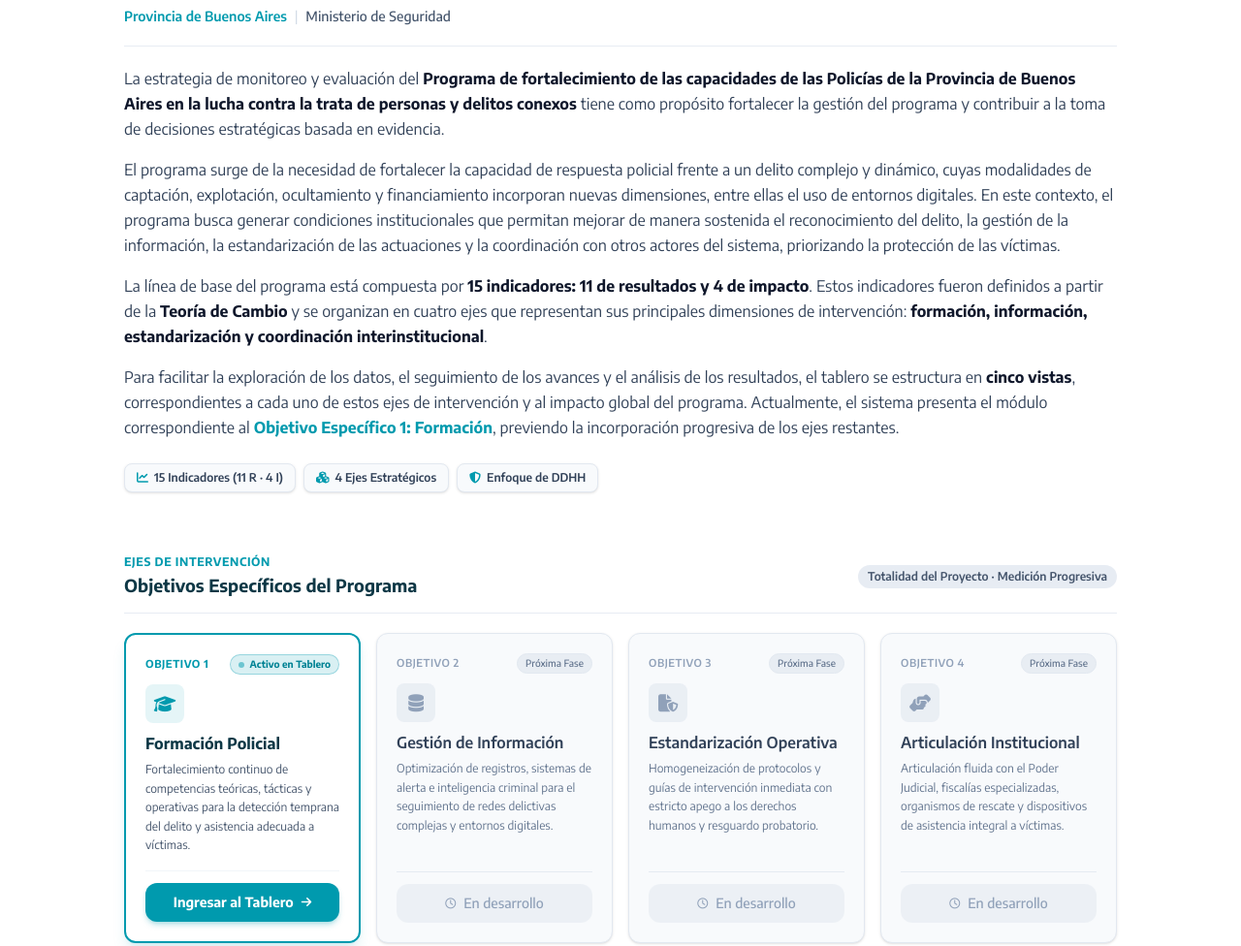
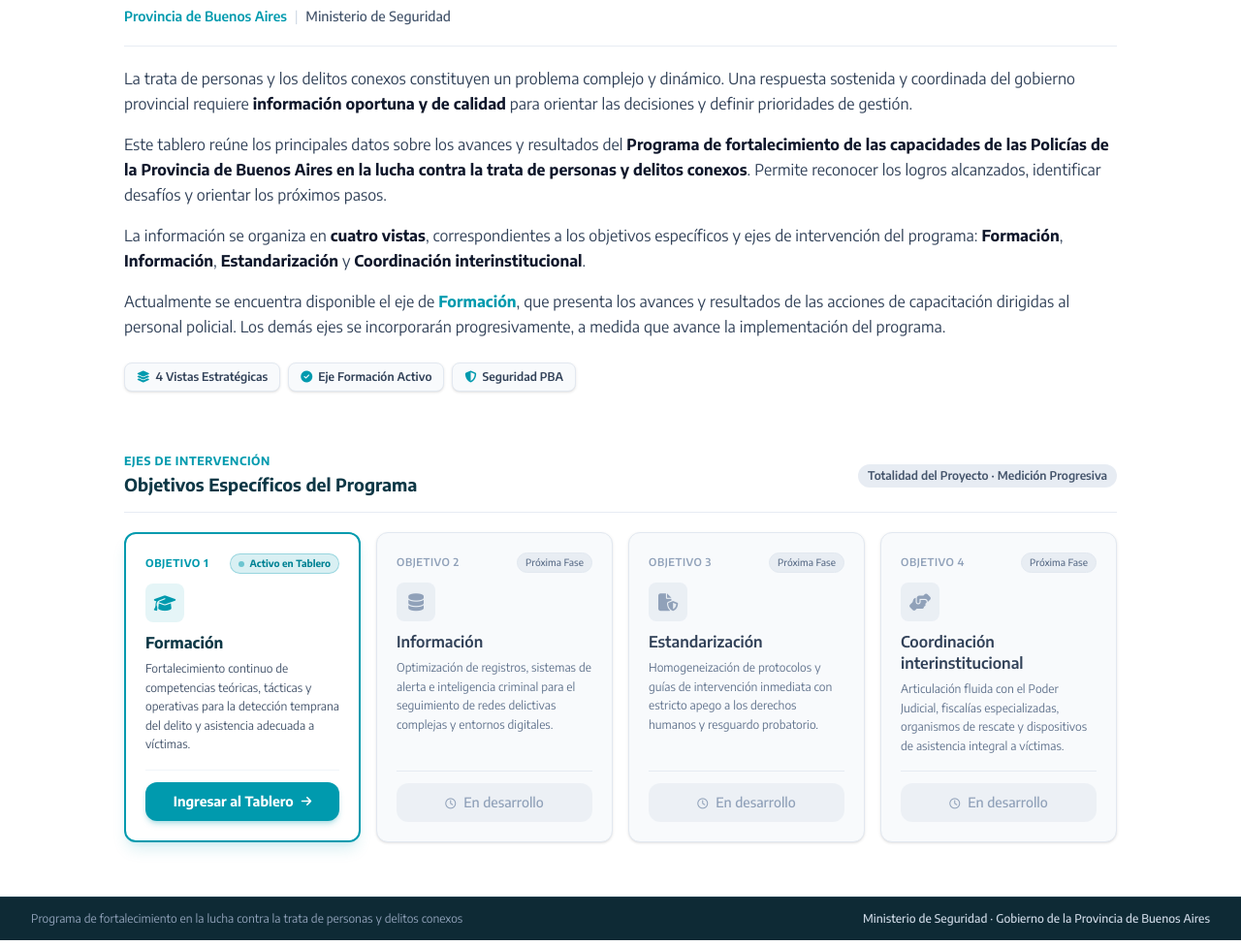
Before and after one commit to fasilvak10/itera-trata-dashboard, a plain HTML site: page index.html in a window 1280 px wide. Shown: the part 299-1275 px from the top of the page at 97% size. Drawn offline with nearby package versions, Linux system fonts and the light colour scheme.

Commit message:
docs: update landing page copy and axes to match official definition

```diff
--- a/index.html
+++ b/index.html
@@ -98,35 +98,35 @@
                     </p>
                 </div>
 
-                <!-- Cuerpo de Texto Oficial Completo e Íntegro (4 Párrafos) -->
+                <!-- Cuerpo de Texto Oficial Conforme Definición (4 Párrafos) -->
                 <div class="text-slate-700 space-y-4 text-left leading-relaxed text-sm sm:text-base">
                     <p>
-                        La estrategia de monitoreo y evaluación del <strong class="text-slate-900 font-bold">Programa de fortalecimiento de las capacidades de las Policías de la Provincia de Buenos Aires en la lucha contra la trata de personas y delitos conexos</strong> tiene como propósito fortalecer la gestión del programa y contribuir a la toma de decisiones estratégicas basada en evidencia.
+                        La trata de personas y los delitos conexos constituyen un problema complejo y dinámico. Una respuesta sostenida y coordinada del gobierno provincial requiere <strong class="text-slate-900 font-bold">información oportuna y de calidad</strong> para orientar las decisiones y definir prioridades de gestión.
                     </p>
                     <p>
-                        El programa surge de la necesidad de fortalecer la capacidad de respuesta policial frente a un delito complejo y dinámico, cuyas modalidades de captación, explotación, ocultamiento y financiamiento incorporan nuevas dimensiones, entre ellas el uso de entornos digitales. En este contexto, el programa busca generar condiciones institucionales que permitan mejorar de manera sostenida el reconocimiento del delito, la gestión de la información, la estandarización de las actuaciones y la coordinación con otros actores del sistema, priorizando la protección de las víctimas.
+                        Este tablero reúne los principales datos sobre los avances y resultados del <strong class="text-slate-900 font-bold">Programa de fortalecimiento de las capacidades de las Policías de la Provincia de Buenos Aires en la lucha contra la trata de personas y delitos conexos</strong>. Permite reconocer los logros alcanzados, identificar desafíos y orientar los próximos pasos.
                     </p>
                     <p>
-                        La línea de base del programa está compuesta por <strong class="text-slate-900 font-bold">15 indicadores: 11 de resultados y 4 de impacto</strong>. Estos indicadores fueron definidos a partir de la <strong class="text-slate-900 font-bold">Teoría de Cambio</strong> y se organizan en cuatro ejes que representan sus principales dimensiones de intervención: <strong class="text-slate-900 font-bold">formación, información, estandarización y coordinación interinstitucional</strong>.
+                        La información se organiza en <strong class="text-slate-900 font-bold">cuatro vistas</strong>, correspondientes a los objetivos específicos y ejes de intervención del programa: <strong class="text-slate-900 font-bold">Formación</strong>, <strong class="text-slate-900 font-bold">Información</strong>, <strong class="text-slate-900 font-bold">Estandarización</strong> y <strong class="text-slate-900 font-bold">Coordinación interinstitucional</strong>.
                     </p>
                     <p>
-                        Para facilitar la exploración de los datos, el seguimiento de los avances y el análisis de los resultados, el tablero se estructura en <strong class="text-slate-900 font-bold">cinco vistas</strong>, correspondientes a cada uno de estos ejes de intervención y al impacto global del programa. Actualmente, el sistema presenta el módulo correspondiente al <strong class="text-[#009aae] font-bold">Objetivo Específico 1: Formación</strong>, previendo la incorporación progresiva de los ejes restantes.
+                        Actualmente se encuentra disponible el eje de <strong class="text-[#009aae] font-bold">Formación</strong>, que presenta los avances y resultados de las acciones de capacitación dirigidas al personal policial. Los demás ejes se incorporarán progresivamente, a medida que avance la implementación del programa.
                     </p>
                 </div>
 
                 <!-- Franja de Métricas / Chips Clave -->
                 <div class="pt-1 flex flex-wrap items-center gap-2">
                     <span class="inline-flex items-center gap-1.5 px-3 py-1.5 rounded-lg text-xs font-semibold bg-slate-50 border border-slate-200 text-slate-700 shadow-sm">
-                        <i class="fa-solid fa-chart-line text-[#009aae]"></i>
-                        <span>15 Indicadores (11 R &middot; 4 I)</span>
+                        <i class="fa-solid fa-layer-group text-[#009aae]"></i>
+                        <span>4 Vistas Estratégicas</span>
                     </span>
                     <span class="inline-flex items-center gap-1.5 px-3 py-1.5 rounded-lg text-xs font-semibold bg-slate-50 border border-slate-200 text-slate-700 shadow-sm">
-                        <i class="fa-solid fa-cubes text-[#009aae]"></i>
-                        <span>4 Ejes Estratégicos</span>
+                        <i class="fa-solid fa-circle-check text-[#009aae]"></i>
+                        <span>Eje Formación Activo</span>
                     </span>
                     <span class="inline-flex items-center gap-1.5 px-3 py-1.5 rounded-lg text-xs font-semibold bg-slate-50 border border-slate-200 text-slate-700 shadow-sm">
                         <i class="fa-solid fa-shield-halved text-[#009aae]"></i>
-                        <span>Enfoque de DDHH</span>
+                        <span>Seguridad PBA</span>
                     </span>
                 </div>
 
@@ -149,7 +149,7 @@
 
                 <div class="grid grid-cols-1 sm:grid-cols-2 lg:grid-cols-4 gap-4">
 
-                    <!-- Tarjeta 1: Objetivo 1 (Formación Policial) [ACTIVO] -->
+                    <!-- Tarjeta 1: Objetivo 1 (Formación) [ACTIVO] -->
                     <a href="dashboard.html" class="group relative flex flex-col justify-between bg-white rounded-xl p-4 sm:p-5 border-2 border-[#009aae] shadow-lg shadow-[#009aae]/15 hover:shadow-xl hover:shadow-[#009aae]/25 transition-all duration-300 hover:-translate-y-1 cursor-pointer">
                         <div>
                             <div class="flex items-center justify-between gap-2 mb-2.5">
@@ -163,7 +163,7 @@
                                 <i class="fa-solid fa-graduation-cap"></i>
                             </div>
                             <h3 class="text-sm sm:text-base font-bold text-[#0e3846] leading-snug group-hover:text-[#009aae] transition-colors mb-1.5">
-                                Formación Policial
+                                Formación
                             </h3>
                             <p class="text-xs text-slate-600 leading-relaxed">
                                 Fortalecimiento continuo de competencias teóricas, tácticas y operativas para la detección temprana del delito y asistencia adecuada a víctimas.
@@ -177,7 +177,7 @@
                         </div>
                     </a>
 
-                    <!-- Tarjeta 2: Objetivo 2 (Gestión de la Información) [PRÓXIMA FASE] -->
+                    <!-- Tarjeta 2: Objetivo 2 (Información) [PRÓXIMA FASE] -->
                     <div class="relative flex flex-col justify-between bg-[#f8fafc] rounded-xl p-4 sm:p-5 border border-slate-200 text-slate-400 select-none shadow-sm hover:border-slate-300 transition-colors">
                         <div>
                             <div class="flex items-center justify-between gap-2 mb-2.5">
@@ -190,7 +190,7 @@
                                 <i class="fa-solid fa-database"></i>
                             </div>
                             <h3 class="text-sm sm:text-base font-semibold text-slate-700 leading-snug mb-1.5">
-                                Gestión de Información
+                                Información
                             </h3>
                             <p class="text-xs text-slate-500 leading-relaxed">
                                 Optimización de registros, sistemas de alerta e inteligencia criminal para el seguimiento de redes delictivas complejas y entornos digitales.
@@ -204,7 +204,7 @@
                         </div>
                     </div>
 
-                    <!-- Tarjeta 3: Objetivo 3 (Estandarización Operativa) [PRÓXIMA FASE] -->
+                    <!-- Tarjeta 3: Objetivo 3 (Estandarización) [PRÓXIMA FASE] -->
                     <div class="relative flex flex-col justify-between bg-[#f8fafc] rounded-xl p-4 sm:p-5 border border-slate-200 text-slate-400 select-none shadow-sm hover:border-slate-300 transition-colors">
                         <div>
                             <div class="flex items-center justify-between gap-2 mb-2.5">
@@ -217,7 +217,7 @@
                                 <i class="fa-solid fa-file-shield"></i>
                             </div>
                             <h3 class="text-sm sm:text-base font-semibold text-slate-700 leading-snug mb-1.5">
-                                Estandarización Operativa
+                                Estandarización
                             </h3>
                             <p class="text-xs text-slate-500 leading-relaxed">
                                 Homogeneización de protocolos y guías de intervención inmediata con estricto apego a los derechos humanos y resguardo probatorio.
@@ -231,7 +231,7 @@
                         </div>
                     </div>
 
-                    <!-- Tarjeta 4: Objetivo 4 (Coordinación Interinstitucional) [PRÓXIMA FASE] -->
+                    <!-- Tarjeta 4: Objetivo 4 (Coordinación interinstitucional) [PRÓXIMA FASE] -->
                     <div class="relative flex flex-col justify-between bg-[#f8fafc] rounded-xl p-4 sm:p-5 border border-slate-200 text-slate-400 select-none shadow-sm hover:border-slate-300 transition-colors">
                         <div>
                             <div class="flex items-center justify-between gap-2 mb-2.5">
@@ -244,7 +244,7 @@
                                 <i class="fa-solid fa-handshake-angle"></i>
                             </div>
                             <h3 class="text-sm sm:text-base font-semibold text-slate-700 leading-snug mb-1.5">
-                                Articulación Institucional
+                                Coordinación interinstitucional
                             </h3>
                             <p class="text-xs text-slate-500 leading-relaxed">
                                 Articulación fluida con el Poder Judicial, fiscalías especializadas, organismos de rescate y dispositivos de asistencia integral a víctimas.
```
